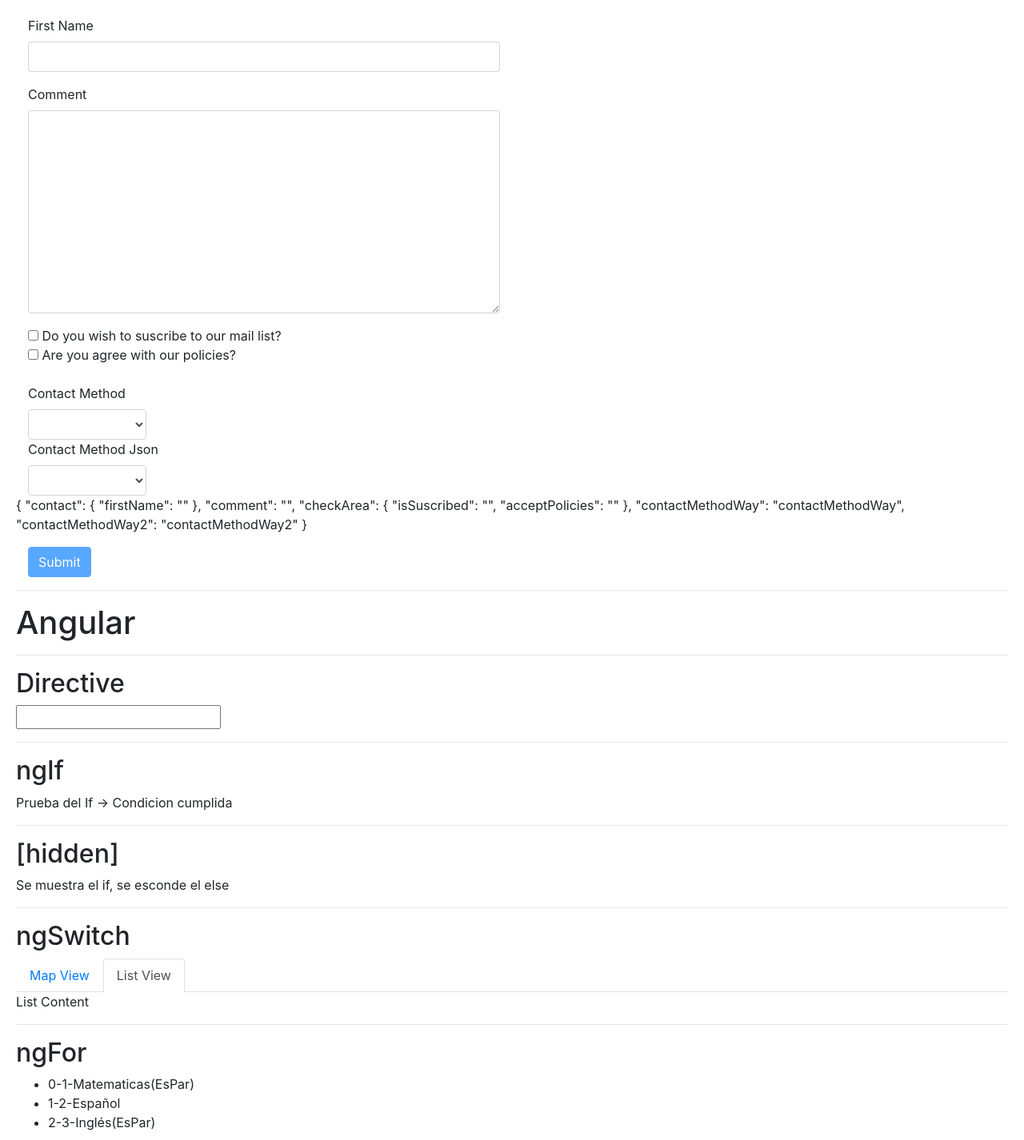
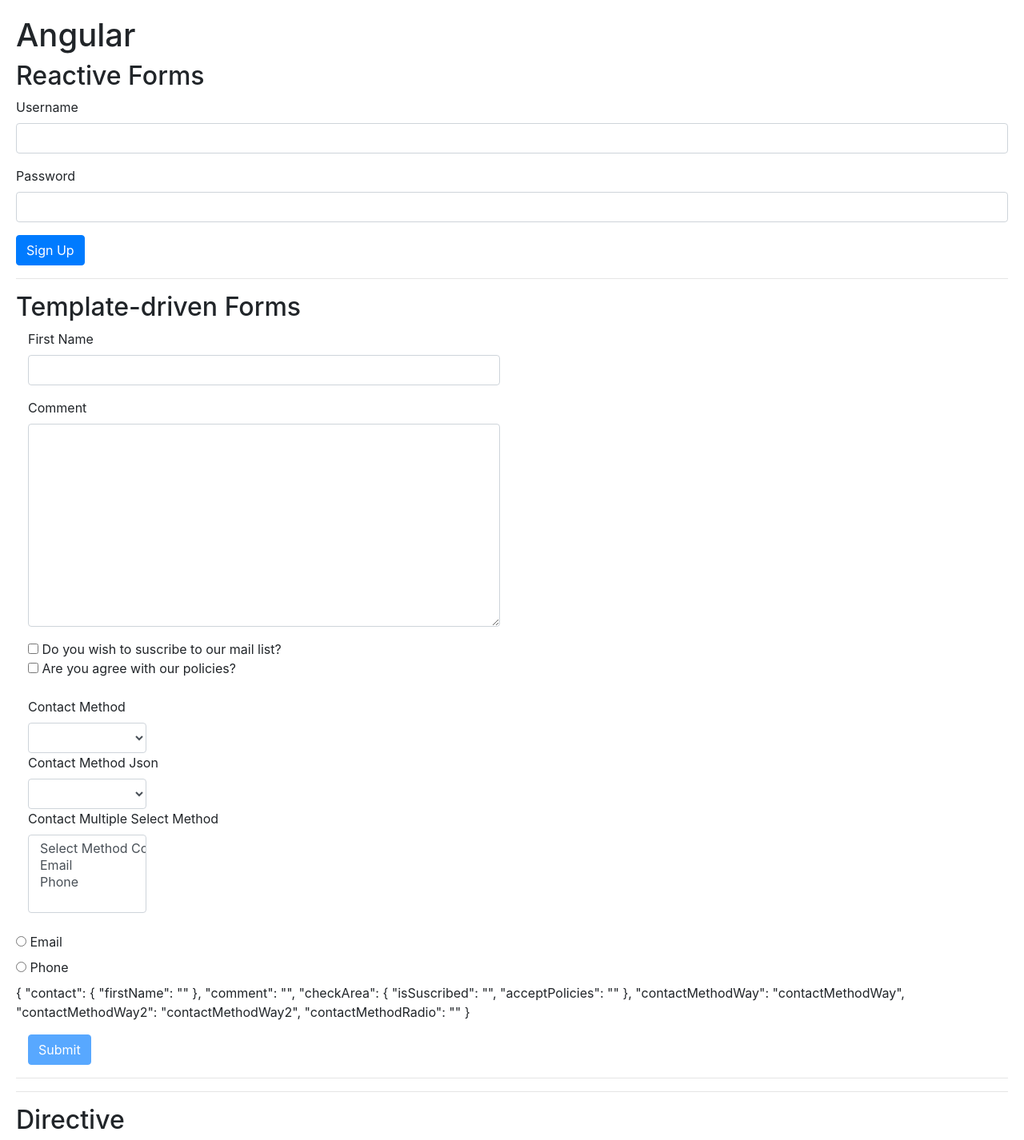
Before and after one commit to TheFallenCol/Angular_Ejercicios, an Angular app: page / in a window 1280 px wide. Shown: the top 1426 px of the page at 80% size. Built offline with nearby package versions, Linux system fonts and the light colour scheme.

Commit message:
SingUp Form

```diff
--- a/src/app/app.component.html
+++ b/src/app/app.component.html
@@ -1,6 +1,10 @@
+<h1>Angular</h1>
+<h2>Reactive Forms</h2>
+<singup-form></singup-form>
+<hr/>
+<h2>Template-driven Forms</h2>
 <contact-form></contact-form>
 <hr/>
-<h1>Angular</h1>
 <hr>
 <h2>Directive</h2>
 <input type="text" [appInputFormat]="'uppercase'" [newParamTest]="'value2'"/>
--- a/src/app/app.module.ts
+++ b/src/app/app.module.ts
@@ -1,3 +1,4 @@
+import { SingupFormComponent } from './singup-form/singup-form.component';
 import { SummaryPipe } from './summary.pipe';
 import { CoursesService } from './courses.service';
 import { CoursesComponent } from './courses.component';
@@ -24,7 +25,8 @@
     PanelComponent,
     DirectivasComponent,
     ContactFormComponent,
-    InputFormatDirective
+    InputFormatDirective,
+    SingupFormComponent
   ],
   imports: [
     BrowserModule,
--- a/src/app/contact-form/contact-form.component.html
+++ b/src/app/contact-form/contact-form.component.html
@@ -22,7 +22,6 @@
     <div class="col-6 from-group">
         <label for="contactMethod">Contact Method</label>
         <select ngModel="contactMethodWay" name="contactMethodWay" type="text" id="contactMethod" class="col-3 form-control">
-            <option value="select a contact method"></option>
             <option *ngFor="let method of contactMethods" [value]="method.id">{{ method.name }}</option>
         </select>
     </div>
@@ -30,9 +29,23 @@
     <div class="col-6 from-group">
         <label for="contactMethod2">Contact Method Json</label>
         <select ngModel="contactMethodWay2" name="contactMethodWay2" type="text" id="contactMethod2" class="col-3 form-control">
-            <option value="select a contact method"></option>
-            <option *ngFor="let method of contactMethods" [ngValue]="method">{{ method.name }}</option>
+            <option *ngFor="let method of contactMethods2" [ngValue]="method" [selected]="id == 0">{{ method.name }}</option>
         </select>
+    </div>
+
+    <div class="col-6 from-group">
+        <label for="contactMethod2">Contact Multiple Select Method</label>
+        <select ngModel="contactMethodWay2" name="contactMethodWay2" multiple type="text" id="contactMethod2" class="col-3 form-control">
+            <option *ngFor="let method of contactMethods2" [ngValue]="method" [selected]="id == 0">{{ method.name }}</option>
+        </select>
+    </div>
+
+    <br/>
+    <div *ngFor="let method of contactMethods" class="radio">
+        <label for="contactMethodRadio">
+            <input ngModel type="radio" name="contactMethodRadio" [value]="method.id">
+            {{ method.name }}
+        </label>
     </div>
 
     <p>{{ f.value | json }}</p>
--- a/src/app/contact-form/contact-form.component.ts
+++ b/src/app/contact-form/contact-form.component.ts
@@ -8,6 +8,12 @@
 export class ContactFormComponent {
 
   contactMethods=[
+    { id: 1, name:"Email"},
+    { id: 2, name:"Phone"}
+  ];
+
+  contactMethods2=[
+    { id: 0, name:"Select Method Contact"},
     { id: 1, name:"Email"},
     { id: 2, name:"Phone"}
   ];
--- /dev/null
+++ b/src/app/singup-form/singup-form.component.html
@@ -0,0 +1,17 @@
+<form>
+    <div class="form-group">
+        <label for="username">Username</label>
+        <input
+            id="username"
+            type="text"
+            class="form-control">
+    </div>
+    <div class="form-group">
+        <label for="password">Password</label>
+        <input
+            id="password"
+            type="text"
+            class="form-control">
+    </div>
+    <button class="btn btn-primary" type="submit">Sign Up</button>
+</form>
--- /dev/null
+++ b/src/app/singup-form/singup-form.component.ts
@@ -0,0 +1,15 @@
+import { Component, OnInit } from '@angular/core';
+
+@Component({
+  selector: 'singup-form',
+  templateUrl: './singup-form.component.html',
+  styleUrls: ['./singup-form.component.scss']
+})
+export class SingupFormComponent implements OnInit {
+
+  constructor() { }
+
+  ngOnInit(): void {
+  }
+
+}
```
Also changed, not shown: src/app/singup-form/singup-form.component.scss (added), 1 other file (tests, documents, lock files or other folders).
